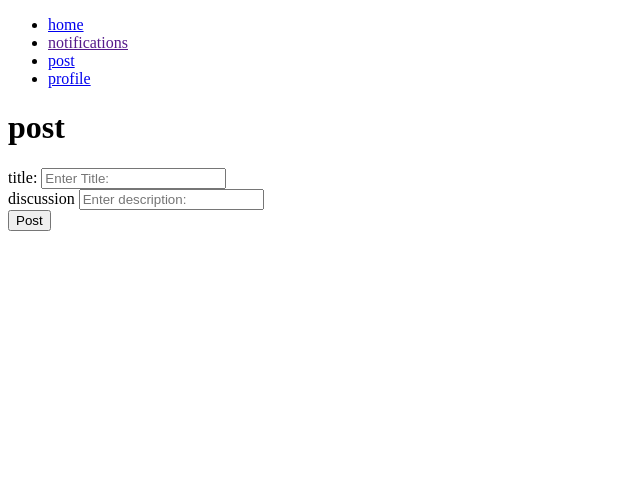
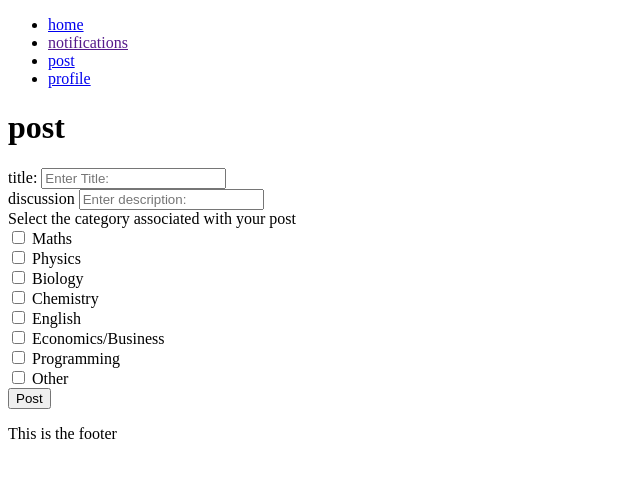
Before and after one commit to Brendanchoi626/StudyNetwork, a Flask app: page /post in a window 1280 px wide. Shown: the top 478 px of the page, without its empty margins (0-640 px from the left). Run offline with Flask 2, Linux system fonts and the light colour scheme; a user stored in the database is signed in.

Commit message:
moderating all of the html forms using flask_WTF not finished

```diff
--- a/main.py
+++ b/main.py
@@ -25,6 +25,7 @@ app.config.from_object(Config)
 db = SQLAlchemy(app)
 
 import models
+from forms import Sign_in, Sign_up
 
 #routes#
 
@@ -52,14 +53,21 @@ def post():
             user_id = session['logged_in_user']
 
         )
-
         db.session.add(post_info)
         db.session.commit()
+
+        posts = models.Post.query.filter_by(user_id = session['logged_in_user']).all()
+        #aimpost = posts[-1][0]
+        category = request.form.get('categories')
+        #print(aimpost)
+        print(category)
+
+
 
     return render_template('post.html')
 
 
-@app.route('/noti/<int:id>')
+@app.route('/noti')
 def noti(id):
 
     return render_template('noti.html', title='noti')
@@ -111,6 +119,42 @@ def user():
 @app.route('/signup', methods = ['GET', 'POST'])
 def signup():
     "Sign up route. Allows you to create a new account with the input information if possible."
+    form = Sign_up()
+    if request.method == "GET": #If browser asked to see the page
+        return render_template('signup.html', form=form, title='sign_up')
+
+    else:
+        if form.validate_on_submit():
+            if models.User.query.filter_by(username = request.form.get('username')).first() != None:
+                return render_template('signup.html', form=form, error = 'username already in use')
+
+            if models.User.query.filter_by(email = request.form.get('email')).first() != None:
+                return render_template('signup.html', form=form, error = 'email already in use')
+
+            if len(request.form.get('password')) < 8:
+                return render_template('signup.html', form=form, error='password must be atleast 8 letters')
+
+            if request.form.get('password') != request.form.get('re-password'):
+                return render_template('signup.html', form=form, error = 'your passwords do not match. Please try again')
+
+            else:# if possible, create an account.
+                user_info = models.User(
+                    username = form.username.data,
+                    email = form.email.data,
+                    password = generate_password_hash(form.password.data, method='sha256')
+                )
+                db.session.add(user_info)
+                db.session.commit()
+                return redirect(url_for('user'))
+
+        else:
+            return render_template('signup.html', form=form, title='sign_up')
+
+
+
+
+
+
     if request.method == 'POST':#Checks if the users can create a new account with input information
 
         if models.User.query.filter_by(username = request.form.get('username')).first() != None:
@@ -125,14 +169,7 @@ def signup():
         if request.form.get('password') != request.form.get('re-password'):
             return render_template('signup.html', error = 'your passwords do not match. Please try again')
 
-        else:# if possible, create an account.
-            user_info = models.User(
-                username = request.form.get('username'),
-                email = request.form.get('email'),
-                password = generate_password_hash(request.form.get('password'), method='sha256')
-            )
-            db.session.add(user_info)
-            db.session.commit()
+
 
     return render_template('signup.html')
 
--- a/models.py
+++ b/models.py
@@ -14,7 +14,6 @@ PostReply = db.Table('PostReply', db.Model.metadata,
 UserNotification = db.Table('UserNotification', db.Model.metadata,
                     db.Column('User_id', db.Integer, db.ForeignKey('User.id')),
                     db.Column('Notification_id', db.Integer, db.ForeignKey('Notification.id')))
-
 
 
 
--- a/templates/footer.html
+++ b/templates/footer.html
@@ -0,0 +1,3 @@
+<footer>
+    This is the footer
+</footer>
--- a/templates/post.html
+++ b/templates/post.html
@@ -10,6 +10,16 @@
     <label for='discussion'>discussion</label>
     <input type="text" placeholder="Enter description: " name="discussion" requried><br>
 
+    <label for='category'>Select the category associated with your post</label><br>
+    <input type="checkbox" name="categories" value="Maths"> Maths<br>
+    <input type="checkbox" name="categories" value="Physics"> Physics<br>
+    <input type="checkbox" name="categories" value="Biology"> Biology<br>
+    <input type="checkbox" name="categories" value="Chemistry"> Chemistry<br>
+    <input type="checkbox" name="categories" value="English"> English<br>
+    <input type="checkbox" name="categories" value="Economics/Business"> Economics/Business<br>
+    <input type="checkbox" name="categories" value="Programming"> Programming<br>
+    <input type="checkbox" name="categories" value="Other"> Other<br>
+
     <button type="submit" class="post_button">Post</button>
 </form>
 <p>{{error}}</p>
```
Also changed, not shown: forms.py (added, +26 -0 lines), data.db.
